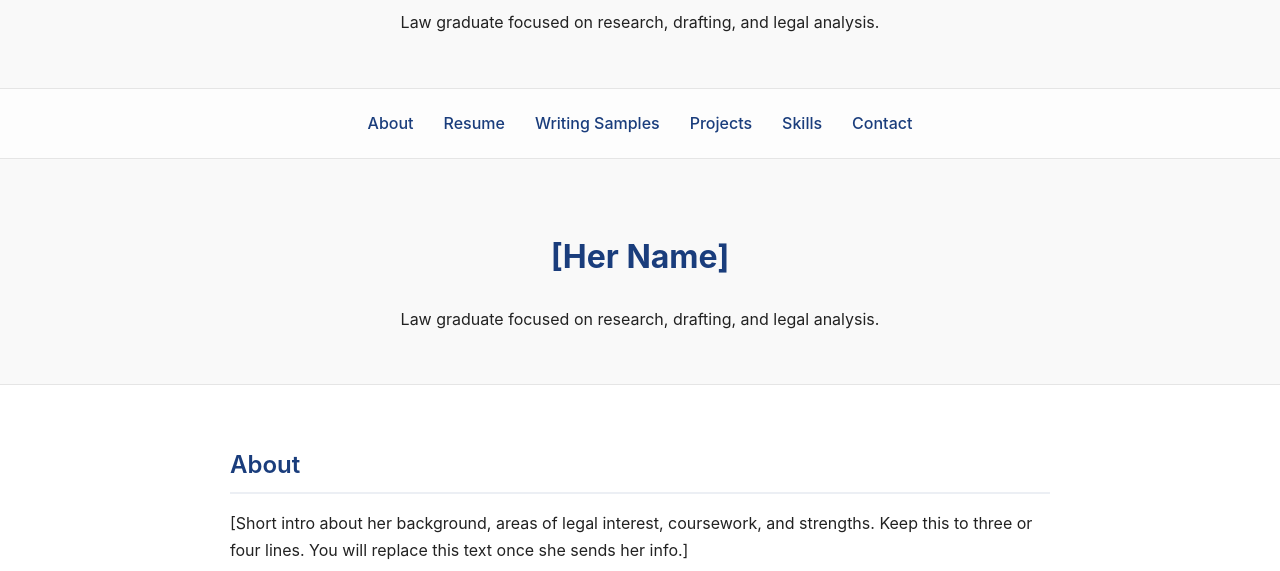
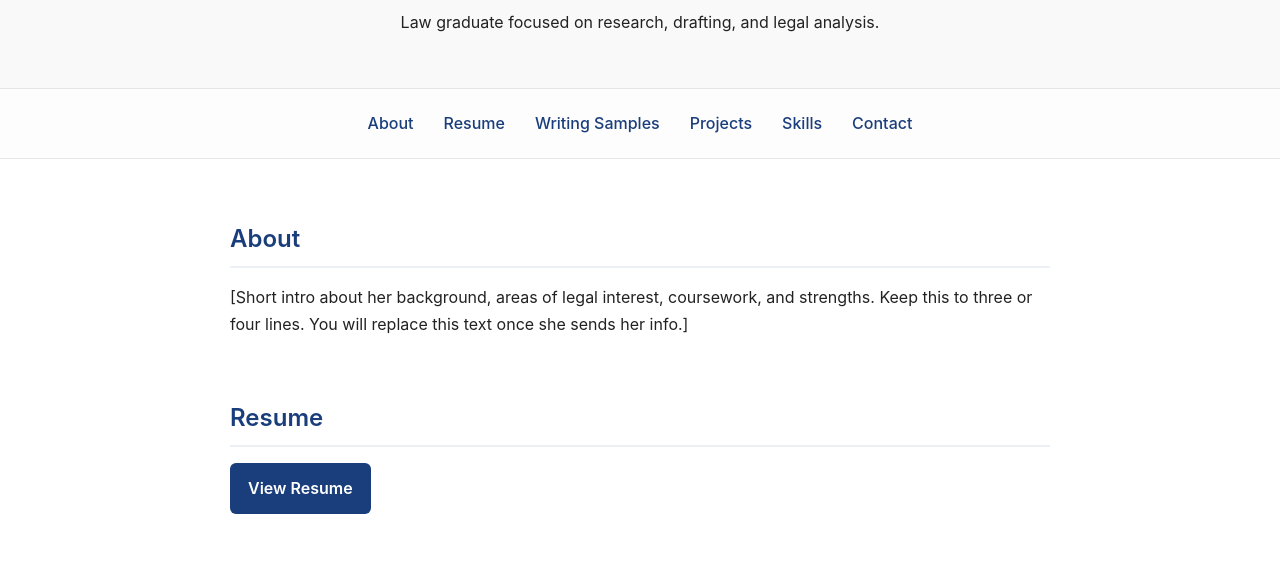
Before and after one commit to Skasmarogi/riya-portfolio, a plain HTML site: page index.html in a window 1280 px wide. Shown: the part 220-791 px from the top of the page. Drawn offline with Linux system fonts and the light colour scheme.

Commit message:
Remove duplicate HTML structure from index.html

```diff
--- a/index.html
+++ b/index.html
@@ -26,11 +26,6 @@
     <a href="#skills">Skills</a>
     <a href="#contact">Contact</a>
 </nav>
-
-<header>
-    <h1>[Her Name]</h1>
-    <p>Law graduate focused on research, drafting, and legal analysis.</p>
-</header>
 
 <section id="about">
     <h2>About</h2>
```
